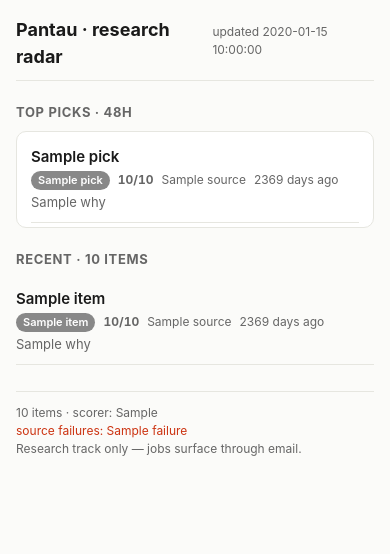
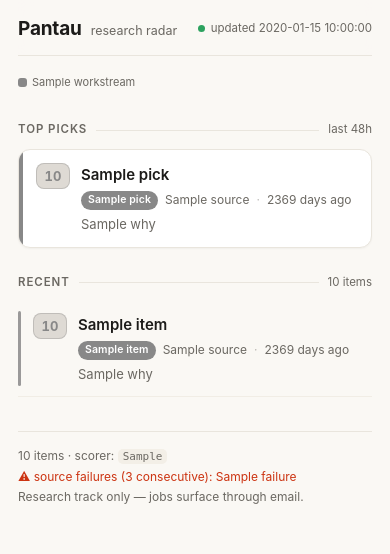
Before and after one commit to kaarthi19/pantau, a Python web app: template pantau/templates/dashboard.html.j2 in a window 390 px wide. Shown: the top 554 px of the page. Run offline with Jinja, Linux system fonts and the light colour scheme; the template is opened without the code that fills it: most values are stand-ins (such as "Sample title", 1, 10 or a date in 2020).

Commit message:
Polish the research dashboard design
Keep it self-contained (no CDNs), theme-aware, and phone-first, but make it
read like a proper radar rather than a plain list:
- sticky blurred header with a live "updated" pulse
- workstream color legend
- Top Picks as cards with a tag-colored accent rail + tinted score badge
- Recent rows with a tag-colored rail, tabular score badge (tinted at >=8),
  pill tag chips, muted meta + rationale
- refined light/dark palettes, hover states, mobile stacking

render.py now passes a `workstreams` legend into the template; the
research-only privacy invariant and its test are unchanged.

Co-Authored-By: Claude Opus 4.8 <noreply@anthropic.com>

```diff
--- a/pantau/render.py
+++ b/pantau/render.py
@@ -85,6 +85,7 @@ def build_context(conn, cfg: dict) -> dict:
         }
 
     failures = _source_failures(conn)
+    workstreams = [{"label": m["label"], "color": m["color"]} for m in tags.values()]
     return {
         "updated_at": datetime.now(timezone.utc).strftime("%Y-%m-%d %H:%M UTC"),
         "top_picks": [shape(r) for r in top],
@@ -92,6 +93,7 @@ def build_context(conn, cfg: dict) -> dict:
         "total": len(listing),
         "scorer_mode": _latest_scorer(conn),
         "failures": failures,
+        "workstreams": workstreams,
     }
 
 
--- a/pantau/templates/dashboard.html.j2
+++ b/pantau/templates/dashboard.html.j2
@@ -6,86 +6,155 @@
 <meta http-equiv="refresh" content="600">
 <title>Pantau · research radar</title>
 <style>
-  :root { color-scheme: light dark; --bg:#fbfbf9; --fg:#1a1a1a; --muted:#666;
-          --card:#fff; --line:#e6e6e0; }
+  :root {
+    color-scheme: light dark;
+    --bg:#faf8f4; --panel:#ffffff; --fg:#1c1b19; --muted:#6b6862;
+    --line:#e9e5dd; --line2:#f1ede5; --badge:#f3efe7; --shadow:0 1px 2px rgba(0,0,0,.04);
+    --accent:#ee7733;
+  }
   @media (prefers-color-scheme: dark) {
-    :root { --bg:#141414; --fg:#e8e8e8; --muted:#999; --card:#1e1e1e; --line:#2c2c2c; }
+    :root {
+      --bg:#131211; --panel:#1c1b19; --fg:#eae7e1; --muted:#9a958c;
+      --line:#2b2926; --line2:#242320; --badge:#26241f; --shadow:0 1px 2px rgba(0,0,0,.3);
     }
-  * { box-sizing: border-box; }
-  body { margin:0; background:var(--bg); color:var(--fg); font:15px/1.5
-         -apple-system,BlinkMacSystemFont,"Segoe UI",Roboto,sans-serif; }
-  .wrap { max-width:720px; margin:0 auto; padding:16px; }
-  header { display:flex; justify-content:space-between; align-items:baseline;
-           border-bottom:1px solid var(--line); padding-bottom:10px; margin-bottom:14px; }
-  h1 { font-size:18px; margin:0; }
-  .sub { color:var(--muted); font-size:12px; }
-  h2 { font-size:13px; text-transform:uppercase; letter-spacing:.05em;
-       color:var(--muted); margin:22px 0 8px; }
-  .item { padding:10px 0; border-bottom:1px solid var(--line); }
-  .item a { color:var(--fg); text-decoration:none; font-weight:600; }
-  .item a:hover { text-decoration:underline; }
-  .meta { font-size:12px; color:var(--muted); margin-top:3px; display:flex;
-          gap:8px; flex-wrap:wrap; align-items:center; }
-  .chip { display:inline-block; padding:1px 7px; border-radius:10px; color:#fff;
-          font-size:11px; font-weight:600; }
-  .score { font-variant-numeric:tabular-nums; font-weight:700; }
-  .why { font-size:13px; color:var(--muted); margin-top:3px; }
-  .top { background:var(--card); border:1px solid var(--line); border-radius:10px;
-         padding:4px 14px; }
-  footer { margin-top:26px; padding-top:12px; border-top:1px solid var(--line);
-           font-size:12px; color:var(--muted); }
-  .fail { color:#cc3311; }
+  }
+  * { box-sizing:border-box; }
+  html { -webkit-text-size-adjust:100%; }
+  body {
+    margin:0; background:var(--bg); color:var(--fg);
+    font:15px/1.55 -apple-system,BlinkMacSystemFont,"Segoe UI",Roboto,Helvetica,Arial,sans-serif;
+    -webkit-font-smoothing:antialiased;
+  }
+  .wrap { max-width:740px; margin:0 auto; padding:0 18px 48px; }
+
+  /* header */
+  header {
+    position:sticky; top:0; z-index:5; background:color-mix(in srgb,var(--bg) 88%,transparent);
+    backdrop-filter:saturate(1.4) blur(8px); -webkit-backdrop-filter:saturate(1.4) blur(8px);
+    display:flex; justify-content:space-between; align-items:center;
+    padding:14px 0 12px; margin-bottom:6px; border-bottom:1px solid var(--line);
+  }
+  .brand { display:flex; align-items:baseline; gap:9px; }
+  .brand h1 { margin:0; font-size:19px; font-weight:700; letter-spacing:-.01em; }
+  .brand .tag { color:var(--muted); font-size:12.5px; }
+  .stamp { color:var(--muted); font-size:11.5px; display:flex; align-items:center; gap:6px; white-space:nowrap; }
+  .dot { width:7px; height:7px; border-radius:50%; background:#2ca25f; box-shadow:0 0 0 0 rgba(44,162,95,.5); animation:pulse 2.4s infinite; }
+  @keyframes pulse { 0%{box-shadow:0 0 0 0 rgba(44,162,95,.5)} 70%{box-shadow:0 0 0 6px rgba(44,162,95,0)} 100%{box-shadow:0 0 0 0 rgba(44,162,95,0)} }
+
+  /* legend */
+  .legend { display:flex; flex-wrap:wrap; gap:6px; padding:12px 0 4px; }
+  .lchip { font-size:11px; color:var(--muted); display:inline-flex; align-items:center; gap:5px; }
+  .lchip i { width:9px; height:9px; border-radius:3px; display:inline-block; }
+
+  /* section label */
+  .sec { display:flex; align-items:center; gap:9px; margin:26px 0 10px; }
+  .sec h2 { font-size:11.5px; text-transform:uppercase; letter-spacing:.08em; color:var(--muted); margin:0; font-weight:600; }
+  .sec .rule { flex:1; height:1px; background:var(--line); }
+  .sec .count { font-size:11.5px; color:var(--muted); }
+
+  /* top picks */
+  .picks { display:grid; gap:10px; }
+  .card {
+    position:relative; background:var(--panel); border:1px solid var(--line);
+    border-radius:12px; padding:13px 15px 13px 17px; box-shadow:var(--shadow);
+    overflow:hidden; transition:border-color .15s, transform .15s;
+  }
+  .card::before { content:""; position:absolute; left:0; top:0; bottom:0; width:4px; background:var(--c); }
+  .card:hover { border-color:color-mix(in srgb,var(--c) 55%,var(--line)); transform:translateY(-1px); }
+
+  /* rows */
+  .row {
+    position:relative; padding:12px 4px 12px 15px; border-bottom:1px solid var(--line2);
+    transition:background .12s;
+  }
+  .row::before { content:""; position:absolute; left:0; top:10px; bottom:10px; width:3px; border-radius:3px; background:var(--c); opacity:.85; }
+  .row:hover { background:var(--line2); }
+
+  .top { display:flex; align-items:flex-start; gap:11px; }
+  .score {
+    flex:none; min-width:34px; height:26px; padding:0 7px; border-radius:8px;
+    background:var(--badge); color:var(--fg); font-weight:700; font-size:13px;
+    font-variant-numeric:tabular-nums; display:flex; align-items:center; justify-content:center;
+  }
+  .score.hi { background:color-mix(in srgb,var(--c) 20%,var(--badge)); color:var(--c); box-shadow:inset 0 0 0 1px color-mix(in srgb,var(--c) 35%,transparent); }
+  .body { min-width:0; flex:1; }
+  a.title { color:var(--fg); text-decoration:none; font-weight:600; font-size:15px; line-height:1.35; display:inline-block; }
+  a.title:hover { text-decoration:underline; text-decoration-color:var(--c); }
+  .meta { display:flex; flex-wrap:wrap; align-items:center; gap:7px; margin-top:4px; font-size:12px; color:var(--muted); }
+  .chip { color:#fff; font-size:10.5px; font-weight:600; padding:1.5px 7px; border-radius:20px; background:var(--c); letter-spacing:.01em; }
+  .sep { opacity:.45; }
+  .why { font-size:13px; color:var(--muted); margin-top:5px; line-height:1.45; }
+
+  .empty { color:var(--muted); font-size:14px; padding:14px 0; }
+  footer { margin-top:34px; padding-top:14px; border-top:1px solid var(--line); font-size:12px; color:var(--muted); line-height:1.7; }
+  footer .fail { color:#cc3311; }
+  footer code { background:var(--badge); padding:1px 5px; border-radius:5px; font-size:11px; }
 </style>
 </head>
 <body>
 <div class="wrap">
   <header>
-    <h1>Pantau · research radar</h1>
-    <span class="sub">updated {{ updated_at }}</span>
+    <div class="brand"><h1>Pantau</h1><span class="tag">research radar</span></div>
+    <div class="stamp"><span class="dot"></span>updated {{ updated_at }}</div>
   </header>
 
+  {% if workstreams %}
+  <div class="legend">
+    {% for w in workstreams %}<span class="lchip"><i style="background:{{ w.color }}"></i>{{ w.label }}</span>{% endfor %}
+  </div>
+  {% endif %}
+
   {% if top_picks %}
-  <h2>Top picks · 48h</h2>
+  <div class="sec"><h2>Top picks</h2><span class="rule"></span><span class="count">last 48h</span></div>
+  <div class="picks">
+    {% for it in top_picks %}
+    <article class="card" style="--c:{{ it.tag_color }}">
       <div class="top">
-    {% for it in top_picks %}
-    <div class="item">
-      <a href="{{ it.url }}">{{ it.title }}</a>
+        <span class="score hi">{{ it.score }}</span>
+        <div class="body">
+          <a class="title" href="{{ it.url }}">{{ it.title }}</a>
           <div class="meta">
-        <span class="chip" style="background:{{ it.tag_color }}">{{ it.tag_label }}</span>
-        <span class="score">{{ it.score }}/10</span>
+            <span class="chip">{{ it.tag_label }}</span>
             <span>{{ it.source }}</span>
+            <span class="sep">·</span>
             <span class="ago" data-date="{{ it.date }}"></span>
           </div>
           {% if it.why %}<div class="why">{{ it.why }}</div>{% endif %}
         </div>
+      </div>
+    </article>
     {% endfor %}
   </div>
   {% endif %}
 
-  <h2>Recent · {{ total }} items</h2>
+  <div class="sec"><h2>Recent</h2><span class="rule"></span><span class="count">{{ total }} items</span></div>
   {% for it in items %}
-  <div class="item">
-    <a href="{{ it.url }}">{{ it.title }}</a>
+  <div class="row" style="--c:{{ it.tag_color }}">
+    <div class="top">
+      <span class="score{{ ' hi' if it.score >= 8 else '' }}">{{ it.score }}</span>
+      <div class="body">
+        <a class="title" href="{{ it.url }}">{{ it.title }}</a>
         <div class="meta">
-      <span class="chip" style="background:{{ it.tag_color }}">{{ it.tag_label }}</span>
-      <span class="score">{{ it.score }}/10</span>
+          <span class="chip">{{ it.tag_label }}</span>
           <span>{{ it.source }}</span>
+          <span class="sep">·</span>
           <span class="ago" data-date="{{ it.date }}"></span>
         </div>
         {% if it.why %}<div class="why">{{ it.why }}</div>{% endif %}
       </div>
+    </div>
+  </div>
   {% else %}
-  <p class="sub">No research items above threshold yet.</p>
+  <p class="empty">No research items above threshold yet.</p>
   {% endfor %}
 
   <footer>
-    {{ total }} items · scorer: {{ scorer_mode }}
-    {% if failures %}<br><span class="fail">source failures: {{ failures|join(", ") }}</span>{% endif %}
+    {{ total }} items · scorer: <code>{{ scorer_mode }}</code>
+    {% if failures %}<br><span class="fail">⚠ source failures (3 consecutive): {{ failures|join(", ") }}</span>{% endif %}
     <br>Research track only — jobs surface through email.
   </footer>
 </div>
 <script>
-  // Relative time labels, computed client-side from ISO/date strings.
   for (const el of document.querySelectorAll('.ago')) {
     const raw = el.dataset.date; if (!raw) continue;
     const d = new Date(raw.length <= 10 ? raw + 'T00:00:00Z' : raw);
```
Lines whose indentation alone changed are shown as unchanged.
